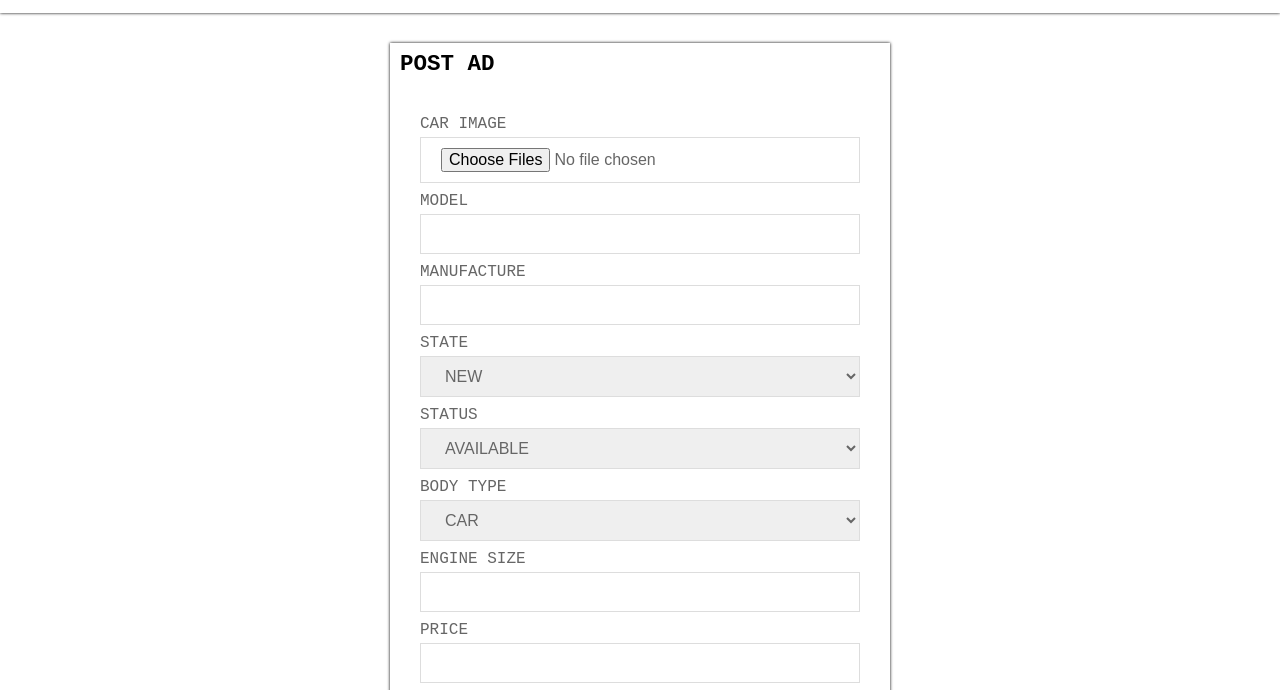
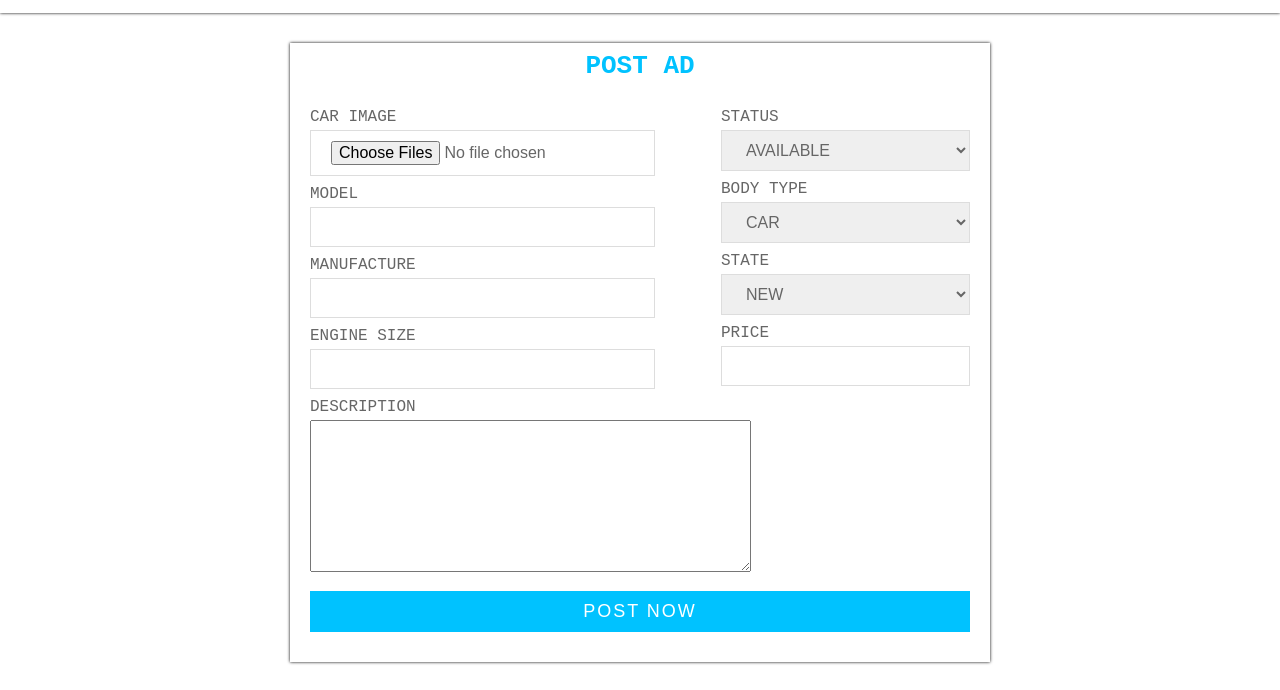
Before and after one commit to GradiMut/auto-mart, a plain HTML site: page UI/src/static/users/client/post_car.html in a window 1280 px wide. Shown: the part 57-747 px from the top of the page. Drawn offline with Linux system fonts and the light colour scheme.

Commit message:
bug(fixing post car ad): fixing post_car.html page
making input form side by ide so that user can not border to scroll

[finishes #166634469]

```diff
--- a/UI/css/main.css
+++ b/UI/css/main.css
@@ -4,6 +4,7 @@ body {
     line-height: 1.0;
     padding: 0;
     margin: 0;
+    /* background-color: #f2fbf2; */
 }
 
 .container {
@@ -359,9 +360,9 @@ header nav a:hover {
 }
 
 .card {
-    border: 1px solid #d3d3d3;
+    border: 1px solid #00c2ff;
     border-radius: .25rem;
-    box-shadow: 0 0 2px #d3d3d3;
+    box-shadow: 0 0 3px #00c2ff;
 }
 
 .card :hover {
@@ -378,7 +379,14 @@ header nav a:hover {
 .content h4{
     text-align:  left;
     align-content: center;
-    color: #00cc80;
+    color: #00c2ff;
+    display: inline;
+    position: relative;
+}
+.content p{
+    text-align:  left;
+    align-content: center;
+    color: #00c2ff;
     display: inline;
     position: relative;
 }
@@ -387,6 +395,8 @@ header nav a:hover {
     background-size: cover;
     min-height: 180px;
     background-position: center;
+    box-shadow: 0 0 4px #00c2ff;
+    border-bottom: #fff 2px solid;
 }
 .bg-img img {
     height: 180px;
@@ -394,11 +404,14 @@ header nav a:hover {
 }
 
 button {
-    background-color: transparent;
-    border: 1px solid #2196F3;
+    background-color: #00c2ff;
+    border: 1px solid #00c2ff;
+    box-shadow: 0 0 3px #00c2ff;
     padding: .5rem 1rem;
     cursor: pointer;
     border-radius: .25rem;
+    color: #ffffff;
+    margin-top: 10px;
 }
 
 /* Model */
@@ -437,7 +450,7 @@ button {
 
 /* Style for single item pages */
 section .card {
-    border: 1px solid #00cc80;
+    border: 1px solid #00c2ff;
     border-radius: .25rem;
     width:  50%;
     text-align:  center;
@@ -455,11 +468,109 @@ section .card .content {
 }
 
 hr {
-    border:  1px solid #00cc80;
+    border: 1px solid #00c2ff;
 }
 
 .update-price {
     text-align:  center;
+}
+
+/* Post add car */
+.forms-post {
+    background: #fff;
+    box-shadow: 0 0 3px #000;
+    margin: 30px auto;
+    max-width: 700px;
+    overflow: hidden;
+    position: relative;
+    padding: 0;
+}
+
+.forms-post h2 {
+    font-size: 26px;
+    font-weight: bold;
+    color: #00c2ff;
+    text-align: center;
+}
+
+.forms-post form {
+    padding: 20px;
+
+}
+.forms-post .input-field1 {
+    float: left;
+}
+.forms-post .input-field2 {
+    float: right;
+}
+.forms-post .input-field3 {
+    float: left;
+}
+
+.forms-post input {
+    font-size: 16px;
+    display: block;
+    width: 100%;
+    padding: 10px 20px;
+    border: 1px solid #ddd;
+    color: #666;
+    border-radius: 0;
+    margin-bottom: 10px;
+    -moz-transition: all 0.4s ease-in-out;
+    -o-transition: all 0.4s ease-in-out;
+    -webkit-transition: all 0.4s ease-in-out;
+    transition: all 0.4s ease-in-out;
+}
+
+.forms-post select {
+    font-size: 16px;
+    display: block;
+    width: 100%;
+    padding: 10px 20px;
+    border: 1px solid #ddd;
+    color: #666;
+    border-radius: 0;
+    margin-bottom: 10px;
+    -moz-transition: all 0.4s ease-in-out;
+    -o-transition: all 0.4s ease-in-out;
+    -webkit-transition: all 0.4s ease-in-out;
+    transition: all 0.4s ease-in-out;
+}
+
+.forms-post select:focus {
+    outline: 0;
+    border-color: #00c2ff;
+}
+
+.forms-post input:focus {
+    outline: 0;
+    border-color: #00c2ff;
+}
+
+.forms-post label {
+    font-size: 16px;
+    font-weight: normal;
+    color: #666;
+    margin-bottom: 5px;
+    display: block;
+}
+
+.forms-post .button {
+    border: 0;
+    outline: none;
+    border-radius: 0;
+    padding: 10px 0;
+    font-size: 18px;
+    font-weight: 300;
+    text-transform: uppercase;
+    letter-spacing: 2px;
+    background: #00c2ff;
+    color: #ffffff;
+    cursor: pointer;
+    -moz-transition: all 0.4s ease-in-out;
+    -o-transition: all 0.4s ease-in-out;
+    -webkit-transition: all 0.4s ease-in-out;
+    transition: all 0.4s ease-in-out;
 }
 
 /* Client Dashboard */
--- a/UI/src/static/users/client/post_car.html
+++ b/UI/src/static/users/client/post_car.html
@@ -27,14 +27,13 @@
 
     <div class="container">
 
-        <div class="forms">
-            <div class="tab-group" style="margin: 10px">
+        <div class="forms-post">
+            <div  style="margin: 10px">
                 <h2>POST AD</h2>
             </div>
 
             <form action="#" id="post_ad">
-                <div class="input-field">
-
+                <div class="input-field1">
                     <label for="imgCar">CAR IMAGE</label>
                     <input type="file" name="imgCar" accept="image/*" multiple required class="form-control" />
 
@@ -44,12 +43,12 @@
                     <label for="manufacture">MANUFACTURE</label>
                     <input type="text" name="fname" required class="form-control" />
 
-                    <label for="state">STATE</label>
-                    <select name="state" id="status" class="form-control">
-                        <option value="new">NEW</option>
-                        <option value="used">USED</option>
-                    </select>
+                    <label for="engine_size">ENGINE SIZE</label>
+                    <input type="text" name="engine_size" required class="form-control" />
 
+                </div>
+
+                <div class="input-field2">
                     <label for="status">STATUS</label>
                     <select name="status" id="status" class="form-control">
                         <option value="available">AVAILABLE</option>
@@ -64,18 +63,21 @@
                         <option value="van">VAN</option>
                     </select>
 
-                    <label for="engine_size">ENGINE SIZE</label>
-                    <input type="text" name="engine_size" required class="form-control" />
+                    <label for="state">STATE</label>
+                    <select name="state" id="status" class="form-control">
+                        <option value="new">NEW</option>
+                        <option value="used">USED</option>
+                    </select>
 
                     <label for="price">PRICE</label>
                     <input type="number" name="price" required class="form-control" />
-
+                </div>
+                <div class="input-field3">
                     <label for="desc">DESCRIPTION</label>
                     <textarea name="desc" id="desc" cols="53" rows="10" class="form-control"></textarea>
                     <br><br>
-
+                </div>
                     <input type="submit" value="POST NOW" class="button" />
-                </div>
             </form>
         </div>
 
```
Also changed, not shown: UI/src/static/users/home.html (+3 -3 lines), README.md.
